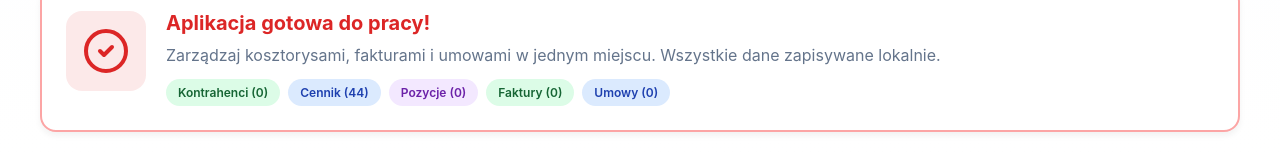
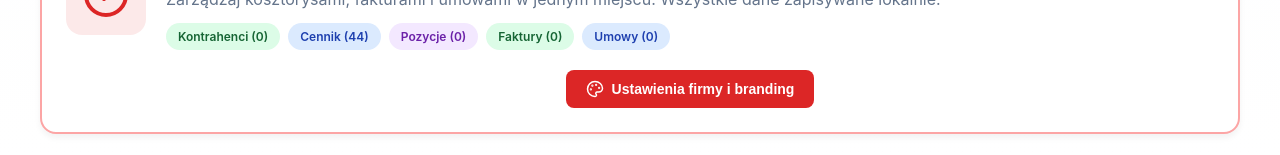
Before and after one commit to shalke777/loftdesk-app, a React (Create React App) app: page / in a window 1280 px wide. Shown: the part 1113-1268 px from the top of the page. Built offline with nearby package versions, Linux system fonts and the light colour scheme; no server answers.

Commit message:
Move settings button to bottom status card

```diff
--- a/src/App.jsx
+++ b/src/App.jsx
@@ -184,13 +184,7 @@ const handleGenerateInvoicePDF = async (invoice) => {
             </div>
 
             <div className="header-buttons">
-              <button
-                onClick={() => setShowBrandSettings(true)}
-                className="header-btn"
-              >
-                <Palette size={18} />
-                Ustawienia
-              </button>
+
               <button onClick={handleBackup} className="header-btn">
                 <Download size={18} />
                 Backup
@@ -390,6 +384,31 @@ const handleGenerateInvoicePDF = async (invoice) => {
               <span className="badge badge-green">Faktury ({invoices.length})</span>
               <span className="badge badge-blue">Umowy ({contracts.length})</span>
             </div>
+
+<div style={{ marginTop: '20px', display: 'flex', gap: '12px', justifyContent: 'center' }}>
+  <button
+    onClick={() => setShowBrandSettings(true)}
+    style={{
+      display: 'flex',
+      alignItems: 'center',
+      gap: '8px',
+      padding: '10px 20px',
+      background: 'var(--color-primary)',
+      color: 'white',
+      border: 'none',
+      borderRadius: '8px',
+      fontSize: '14px',
+      fontWeight: '600',
+      cursor: 'pointer',
+      transition: 'all 0.2s',
+    }}
+    onMouseOver={(e) => e.target.style.background = 'var(--color-primary-dark)'}
+    onMouseOut={(e) => e.target.style.background = 'var(--color-primary)'}
+  >
+    <Palette size={18} />
+    Ustawienia firmy i branding
+  </button>
+</div>
           </div>
         </div>
       </div>
```
